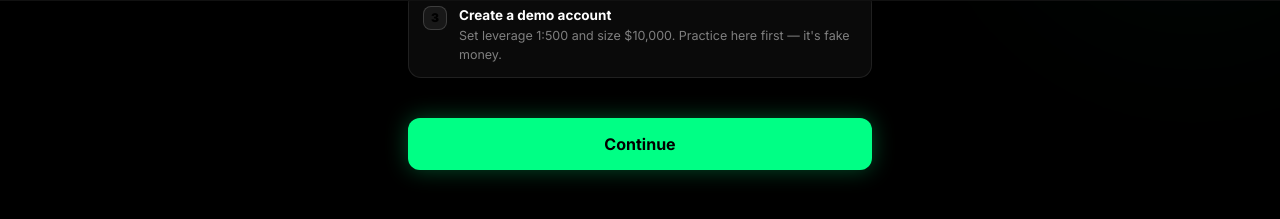
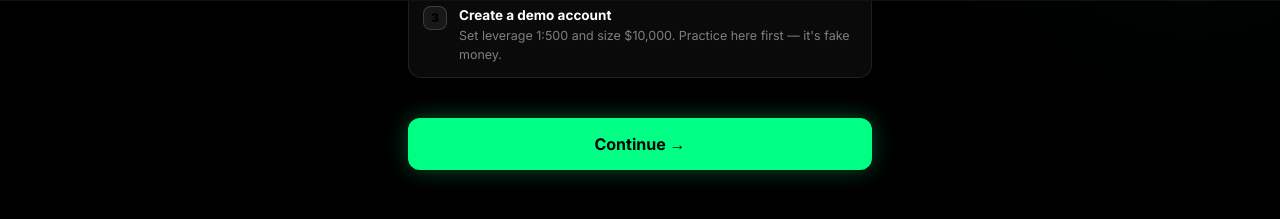
Before and after one commit to thegreenprintt/thegreenprint, a Next.js app: page /onboard in a window 1280 px wide. Shown: the part 799-1018 px from the top of the page. Built offline with nearby package versions, Linux system fonts and the light colour scheme.

Commit message:
Add files via upload

```diff
--- a/app/onboard/page.tsx
+++ b/app/onboard/page.tsx
@@ -245,19 +245,23 @@ export default function OnboardPage() {
               Back to Home
             </a>
             <p style={{ fontSize: 10.5, color: "rgba(255,255,255,.22)", lineHeight: 1.6, marginTop: 20, textAlign: "center" }}>
-              Educational only. Not financial advice. Trading involves risk of loss. The Greenprint receives compensation from LivvFX for accounts opened through this link.
+              Educational only. Not financial advice. Trading involves risk of loss.
             </p>
           </div>
         )}
 
-        {step < TOTAL && (
-          <div className="flex gap-3 mt-10">
-            {step > 1 && <button onClick={() => setStep(s => s - 1)} className="flex-1 py-3.5 rounded-xl bg-white/5 border border-white/10 text-white font-semibold text-base">Back</button>}
+        <div className="flex gap-3 mt-10">
+          {step > 1 && (
+            <button onClick={() => setStep(s => s - 1)} className="flex-1 py-3.5 rounded-xl bg-white/5 border border-white/10 text-white font-semibold text-base">
+              ← Back
+            </button>
+          )}
+          {step < TOTAL && (
             <button onClick={() => setStep(s => Math.min(s + 1, TOTAL))} className="ob-btn flex-1 py-3.5 rounded-xl bg-[#00FF85] text-black font-bold text-base" style={{ boxShadow: "0 0 22px rgba(0,255,133,.3)" }}>
-              Continue
+              Continue →
             </button>
-          </div>
-        )}
+          )}
+        </div>
       </div>
     </div>
   );
```
